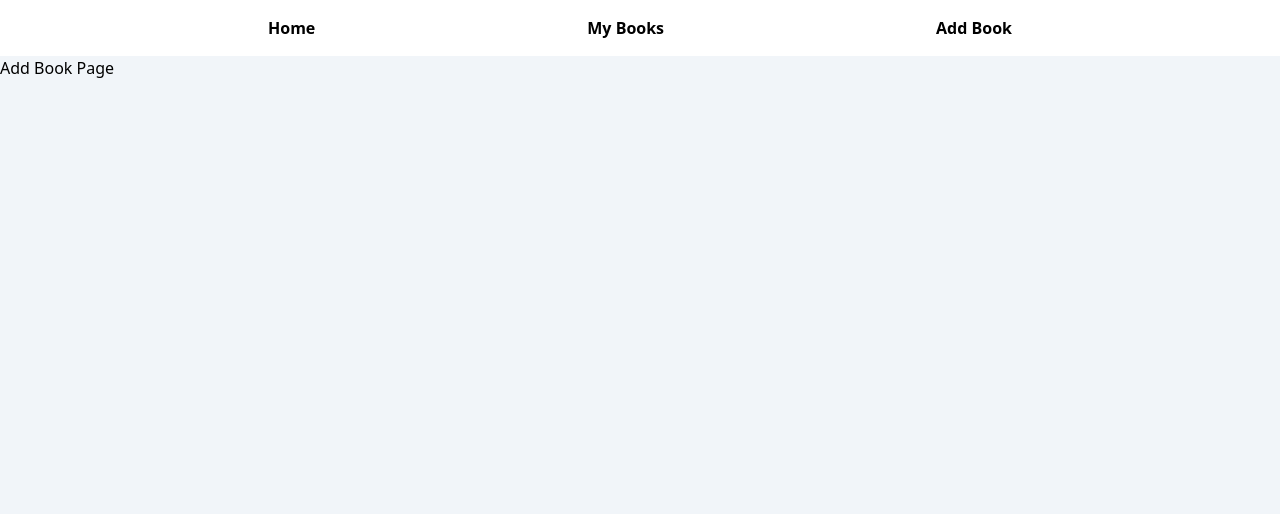
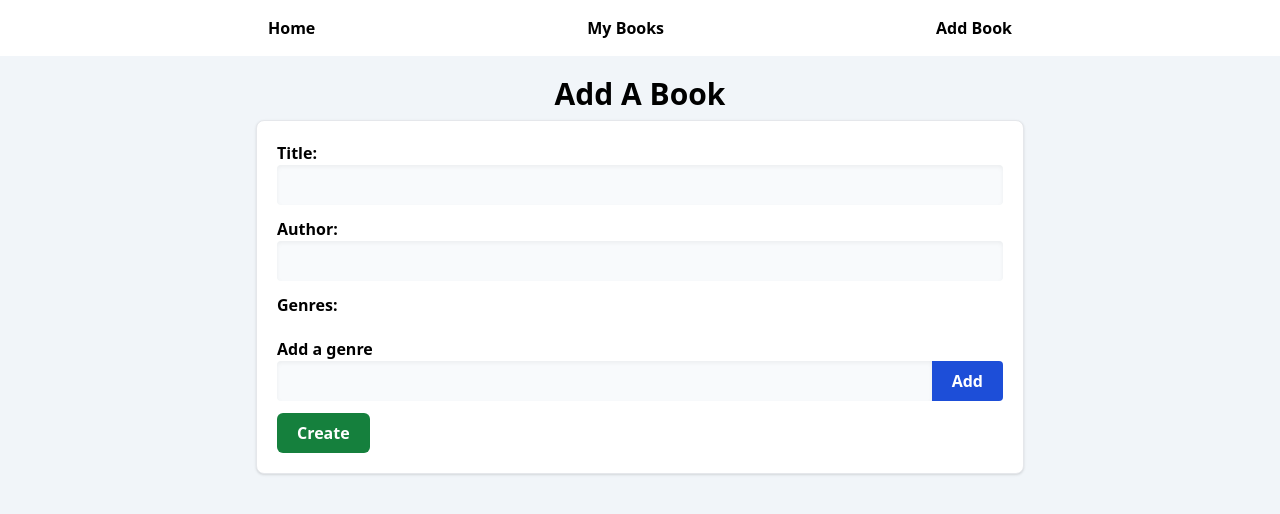
Before and after one commit to saulthebear/library-client, a React (Create React App) app: page /add-book in a window 1280 px wide. Shown: the top 514 px of the page. Built offline with nearby package versions, Linux system fonts and the light colour scheme.

Commit message:
Implement add new book

```diff
--- a/src/components/BookForm.tsx
+++ b/src/components/BookForm.tsx
@@ -1,11 +1,11 @@
 import { useId, useState } from "react"
+import { useNavigate } from "react-router-dom"
 import { Book } from "../types/book"
-import Genre from "./Genre"
 
 type Props = {
   book: Book | null
-  setBook: (book: Book | null) => void
-  setIsEditing: (isEditing: boolean) => void
+  setBook: ((book: Book | null) => void) | undefined
+  setIsEditing: ((isEditing: boolean) => void) | undefined
 }
 
 export function BookForm({ book, setBook, setIsEditing }: Props) {
@@ -17,6 +17,8 @@ export function BookForm({ book, setBook, setIsEditing }: Props) {
   const [author, setAuthor] = useState<string>(book?.author || "")
   const [newGenre, setNewGenre] = useState<string>("")
   const [error, setError] = useState<string>("")
+
+  const navigate = useNavigate()
 
   const handleTitleChange = (e: React.ChangeEvent<HTMLInputElement>) => {
     setTitle(e.target.value)
@@ -45,6 +47,8 @@ export function BookForm({ book, setBook, setIsEditing }: Props) {
 
     console.log("Submitting book: ", updatedBook)
 
+    // If updating book
+    if (setBook && setIsEditing) {
       try {
         const response = await fetch(
           `${process.env.REACT_APP_API_URL}/books/${book?._id}`,
@@ -57,11 +61,36 @@ export function BookForm({ book, setBook, setIsEditing }: Props) {
           }
         )
         const data = await response.json()
+        if (setBook && setIsEditing) {
           setBook(data)
           setIsEditing(false)
+        }
       } catch (error) {
         console.warn("Error submitting book: ", error)
         setError("Error submitting book")
+      }
+    } else {
+      // If creating book
+      try {
+        const response = await fetch(`${process.env.REACT_APP_API_URL}/books`, {
+          method: "POST",
+          body: JSON.stringify(updatedBook),
+          headers: {
+            "Content-Type": "application/json",
+          },
+        })
+        if (response.status >= 400) {
+          console.log("Could not create book: ", response)
+          setError("Error creating book")
+          return
+        }
+        const data = await response.json()
+        const bookId = data._id
+        navigate(`/books/${bookId}`)
+      } catch (error) {
+        console.warn("Error creating book: ", error)
+        setError("Error creating book")
+      }
     }
   }
 
--- a/src/components/pages/AddBook.tsx
+++ b/src/components/pages/AddBook.tsx
@@ -1,7 +1,10 @@
+import { BookForm } from "../BookForm"
+
 export function AddBook() {
   return (
-    <div>
-      <h1>Add Book Page</h1>
+    <div className="p-5 flex flex-col items-center">
+      <h1 className="text-3xl font-bold mb-2">Add A Book</h1>
+      <BookForm book={null} setBook={undefined} setIsEditing={undefined} />
     </div>
   )
 }
```
Lines whose indentation alone changed are shown as unchanged.
